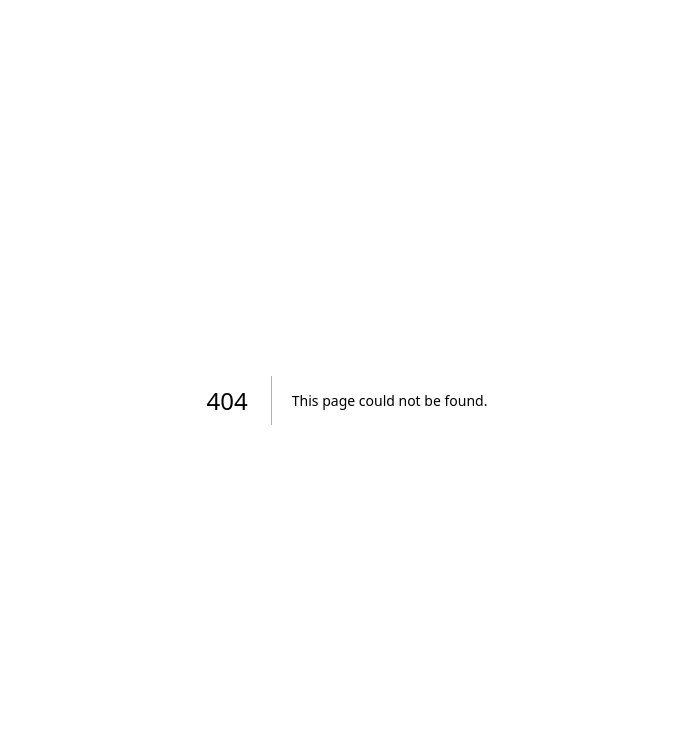
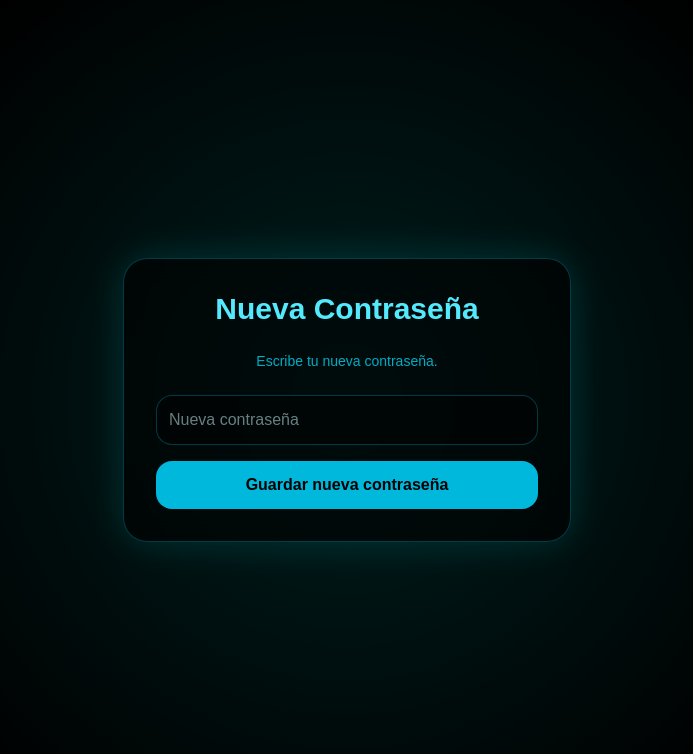
Before and after one commit to altohabit/detector-manipulacion-emocional, a Next.js app: page /reset-password in a window 1280 px wide. Before the commit this address had no page. Shown: the top 754 px of the page, without its empty margins (293-986 px from the left). Built offline with nearby package versions, Linux system fonts and the light colour scheme; no server answers.

Commit message:
agregar pagina reset password

```diff
--- a/src/app/auth/page.tsx
+++ b/src/app/auth/page.tsx
@@ -88,7 +88,8 @@ export default function AuthPage() {
     setLoading(true);
     setMessage("");
     const { error } = await supabase.auth.resetPasswordForEmail(email, {
-      redirectTo: "https://detector-manipulacion-emocional.vercel.app/auth",
+      redirectTo:
+        "https://detector-manipulacion-emocional.vercel.app/reset-password",
     });
     if (error) {
       setMessage(error.message);
--- /dev/null
+++ b/src/app/reset-password/page.tsx
@@ -0,0 +1,86 @@
+"use client";
+
+import { useState } from "react";
+
+import { useRouter } from "next/navigation";
+
+import { supabase } from "@/lib/supabase";
+
+export default function ResetPasswordPage() {
+  const router = useRouter();
+
+  const [password, setPassword] = useState("");
+
+  const [loading, setLoading] = useState(false);
+
+  const [message, setMessage] = useState("");
+
+  async function handleReset() {
+    if (!password) {
+      setMessage("Escribe tu nueva contraseña.");
+      return;
+    }
+
+    if (password.length < 8) {
+      setMessage("La contraseña debe tener mínimo 8 caracteres.");
+      return;
+    }
+
+    setLoading(true);
+
+    setMessage("");
+
+    const { error } = await supabase.auth.updateUser({
+      password: password,
+    });
+
+    if (error) {
+      setMessage(error.message);
+    } else {
+      setMessage("Contraseña actualizada correctamente.");
+      setTimeout(() => {
+        router.push("/auth");
+      }, 2000);
+    }
+
+    setLoading(false);
+  }
+
+  return (
+    <main className="min-h-screen bg-black flex flex-col items-center justify-center px-6 relative overflow-hidden">
+      <div className="absolute inset-0 bg-[radial-gradient(circle_at_center,rgba(0,255,255,0.12),transparent_70%)]" />
+
+      <div className="relative z-10 w-full max-w-md border border-cyan-500/30 bg-black/60 rounded-3xl p-8 backdrop-blur-md shadow-[0_0_40px_rgba(0,255,255,0.15)]">
+        <h1 className="text-3xl font-bold text-cyan-300 text-center mb-6">
+          Nueva Contraseña
+        </h1>
+
+        <p className="text-cyan-400/80 text-sm text-center mb-6">
+          Escribe tu nueva contraseña.
+        </p>
+
+        <div className="space-y-4">
+          <input
+            type="password"
+            placeholder="Nueva contraseña"
+            value={password}
+            onChange={(e) => setPassword(e.target.value)}
+            className="w-full bg-black/50 border border-cyan-500/30 rounded-2xl p-3 text-cyan-100 outline-none focus:border-cyan-400"
+          />
+
+          <button
+            onClick={handleReset}
+            disabled={loading}
+            className="w-full bg-cyan-500 hover:bg-cyan-400 text-black font-bold py-3 rounded-2xl transition-all duration-300 disabled:opacity-50"
+          >
+            {loading ? "Procesando..." : "Guardar nueva contraseña"}
+          </button>
+
+          {message && (
+            <p className="text-center text-sm text-cyan-200">{message}</p>
+          )}
+        </div>
+      </div>
+    </main>
+  );
+}
```
